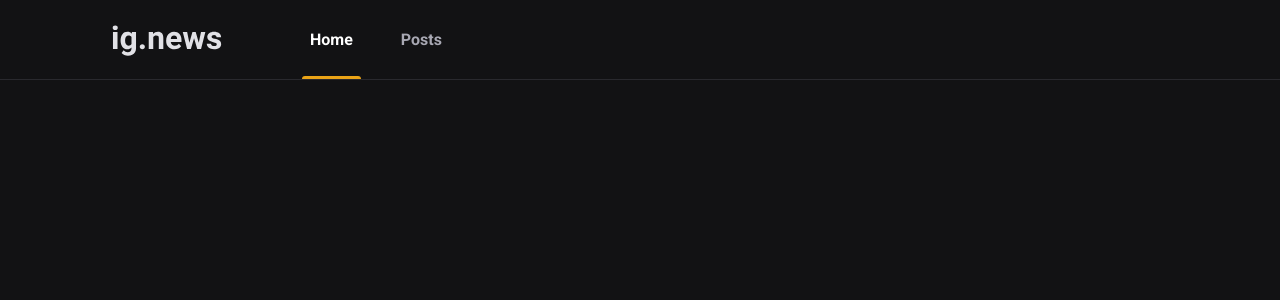
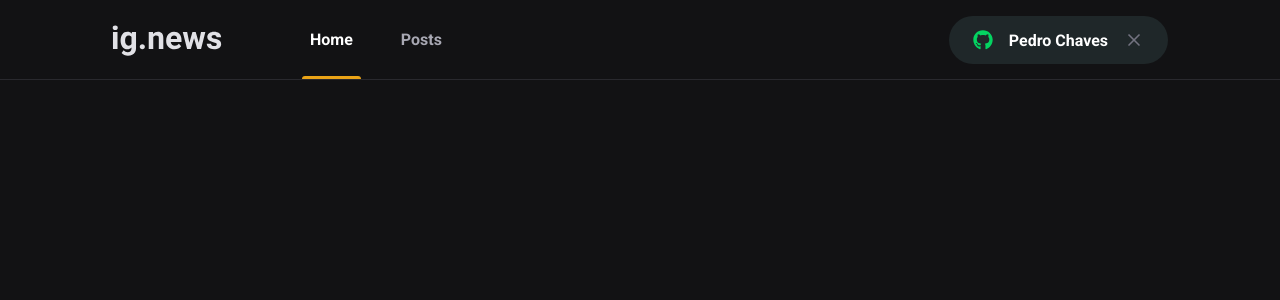
Before and after one commit to pedrocf1/ignews, a Next.js app: page / in a window 1280 px wide. Shown: the top 300 px of the page. Built offline with nearby package versions, Linux system fonts and the light colour scheme.

Commit message:
implementing singInButton

```diff
--- a/package.json
+++ b/package.json
@@ -12,6 +12,7 @@
     "next": "11.0.1",
     "react": "17.0.2",
     "react-dom": "17.0.2",
+    "react-icons": "^4.2.0",
     "sass": "^1.37.2"
   },
   "devDependencies": {
--- a/src/components/Header/index.tsx
+++ b/src/components/Header/index.tsx
@@ -1,4 +1,6 @@
+import { SingInButton } from '../SingInButton';
 import styles from './styles.module.scss'
+
 export function Header() {
     return(
         <header className={styles.headerContainer}>
@@ -8,6 +10,8 @@
                     <a className={styles.active} href="">Home</a>
                     <a href="">Posts</a>
                 </nav>
+
+                <SingInButton/>
             </div>
         </header>
     );
--- a/src/components/Header/styles.module.scss
+++ b/src/components/Header/styles.module.scss
@@ -51,4 +51,8 @@
             }
         }
     }
+
+    button{
+        margin-left: auto;
+    }
 }
--- /dev/null
+++ b/src/components/SingInButton/index.tsx
@@ -0,0 +1,29 @@
+import { FaGithub } from 'react-icons/fa'
+import { FiX } from 'react-icons/fi'
+import styles from './styles.module.scss'
+
+export function SingInButton(){
+    const isUserLoggedIn = true;
+
+    return isUserLoggedIn ? (
+        <button
+            type="button"
+            className={styles.singInButton}
+        >
+            <FaGithub color="#04d361"/>
+            Pedro Chaves
+            <FiX color="#737380" className={styles.closeIcon} />
+        </button>
+    ):
+    (
+        <button
+            type="button"
+            className={styles.singInButton}
+        >
+            <FaGithub color="#eba417"/>
+            Sing in with Github
+        </button>
+    )
+
+
+}
--- /dev/null
+++ b/src/components/SingInButton/styles.module.scss
@@ -0,0 +1,33 @@
+.singInButton{
+    height: 3rem;
+    border-radius: 3rem;
+    background: var(--gray-850);
+    border: 0;
+    padding: 0 1.5rem;
+
+    display: flex;
+    align-items: center;
+    justify-content: center;
+
+    color: var(--white);
+    font-weight: bold;
+
+    svg{
+        width: 20px;
+        height: 20px;
+    }
+
+    svg.closeIcon{
+        margin-left: 1rem;
+    }
+
+    svg:first-child{
+        margin-right: 1rem;
+    }
+
+    transition: filter 0.2s;
+
+    &:hover{
+        filter: brightness(0.8);
+    }
+}
--- a/styles/global.scss
+++ b/styles/global.scss
@@ -10,6 +10,7 @@
     --gray-100: #e1e1e6;
     --gray-300: #a8a8b3;
     --gray-800: #29292e;
+    --gray-850: #1f2729;
     --gray-900: #121214;
 
     --cyan-500:  #61dafb;
```
Also changed, not shown: 1 other file (tests, documents, lock files or other folders).
